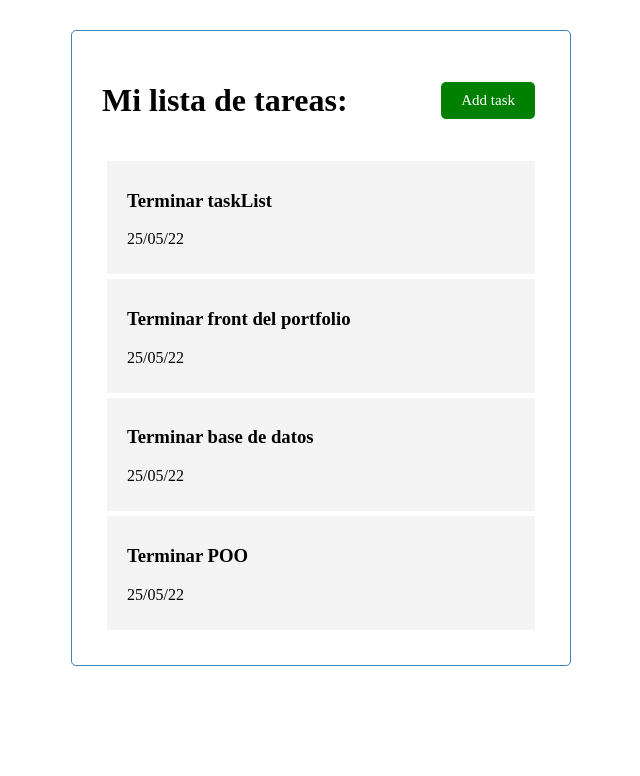
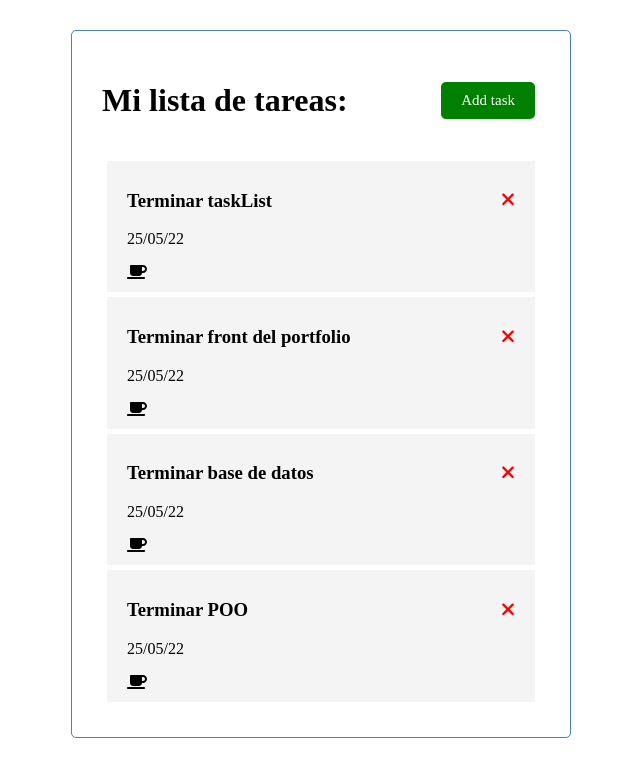
Before and after one commit to spuk0/Angular-TaskList, an Angular app: page / in a window 1280 px wide. Shown: the top 776 px of the page, without its empty margins (319-959 px from the left). Built offline with nearby package versions, Linux system fonts and the light colour scheme.

Commit message:
Agregamos una fuente de iconos y lo importamos en nuestro componente task-item para usarlo

```diff
--- a/package.json
+++ b/package.json
@@ -18,6 +18,11 @@
     "@angular/platform-browser": "~13.3.0",
     "@angular/platform-browser-dynamic": "~13.3.0",
     "@angular/router": "~13.3.0",
+    "@fortawesome/angular-fontawesome": "^0.10.2",
+    "@fortawesome/fontawesome-svg-core": "^6.1.0",
+    "@fortawesome/free-brands-svg-icons": "^6.1.0",
+    "@fortawesome/free-regular-svg-icons": "^6.1.0",
+    "@fortawesome/free-solid-svg-icons": "^6.1.0",
     "rxjs": "~7.5.0",
     "tslib": "^2.3.0",
     "zone.js": "~0.11.4"
--- a/src/app/app.component.ts
+++ b/src/app/app.component.ts
@@ -1,4 +1,5 @@
 import { Component } from '@angular/core';
+import { faCoffee } from '@fortawesome/free-solid-svg-icons';
 
 @Component({
   selector: 'app-root',
@@ -6,4 +7,5 @@
   styleUrls: ['./app.component.css']
 })
 export class AppComponent {
+  faCoffee = faCoffee;
 }
--- a/src/app/app.module.ts
+++ b/src/app/app.module.ts
@@ -7,6 +7,7 @@
 import { ButtonComponent } from './components/button/button.component';
 import { TasksComponent } from './components/tasks/tasks.component';
 import { TasksItemComponent } from './components/tasks-item/tasks-item.component';
+import { FontAwesomeModule } from '@fortawesome/angular-fontawesome';
 
 @NgModule({
   declarations: [
@@ -18,7 +19,8 @@
   ],
   imports: [
     BrowserModule,
-    AppRoutingModule
+    AppRoutingModule,
+    FontAwesomeModule
   ],
   providers: [],
   bootstrap: [AppComponent]
--- a/src/app/components/tasks-item/tasks-item.component.html
+++ b/src/app/components/tasks-item/tasks-item.component.html
@@ -2,6 +2,7 @@
     los elementos de la lista, que son recibidos como parametros,
     son objetos, por lo que usamos el parametro.atributo para la representacion.-->
 <div class="task">
-    <h3>{{task.text}}</h3>
+    <h3>{{task.text}} <fa-icon [icon]="faTimes" [ngStyle]="{'color':'red'}"></fa-icon></h3>
     <p>{{task.day}}</p>
+    <fa-icon [icon]="faCoffee"></fa-icon>
 </div>
--- a/src/app/components/tasks-item/tasks-item.component.ts
+++ b/src/app/components/tasks-item/tasks-item.component.ts
@@ -1,6 +1,8 @@
 import { Component, OnInit, Input } from '@angular/core';
 import {TASKS} from '../../mock-tasks';
 import { TaskInterface } from 'src/app/tasks';
+import { faCoffee } from '@fortawesome/free-solid-svg-icons';
+import { faTimes } from '@fortawesome/free-solid-svg-icons';
 
 @Component({
   selector: 'app-tasks-item',
@@ -10,7 +12,8 @@
 export class TasksItemComponent implements OnInit {
 
   @Input () task: TaskInterface = TASKS [0]; //temporalmente lo haremos asi.
-
+  faCoffee = faCoffee;
+  faTimes = faTimes;
   constructor() { }
 
   ngOnInit(): void {
```
Also changed, not shown: src/app/components/button/button.component.css (line endings or trailing spaces), 1 other file (tests, documents, lock files or other folders).
